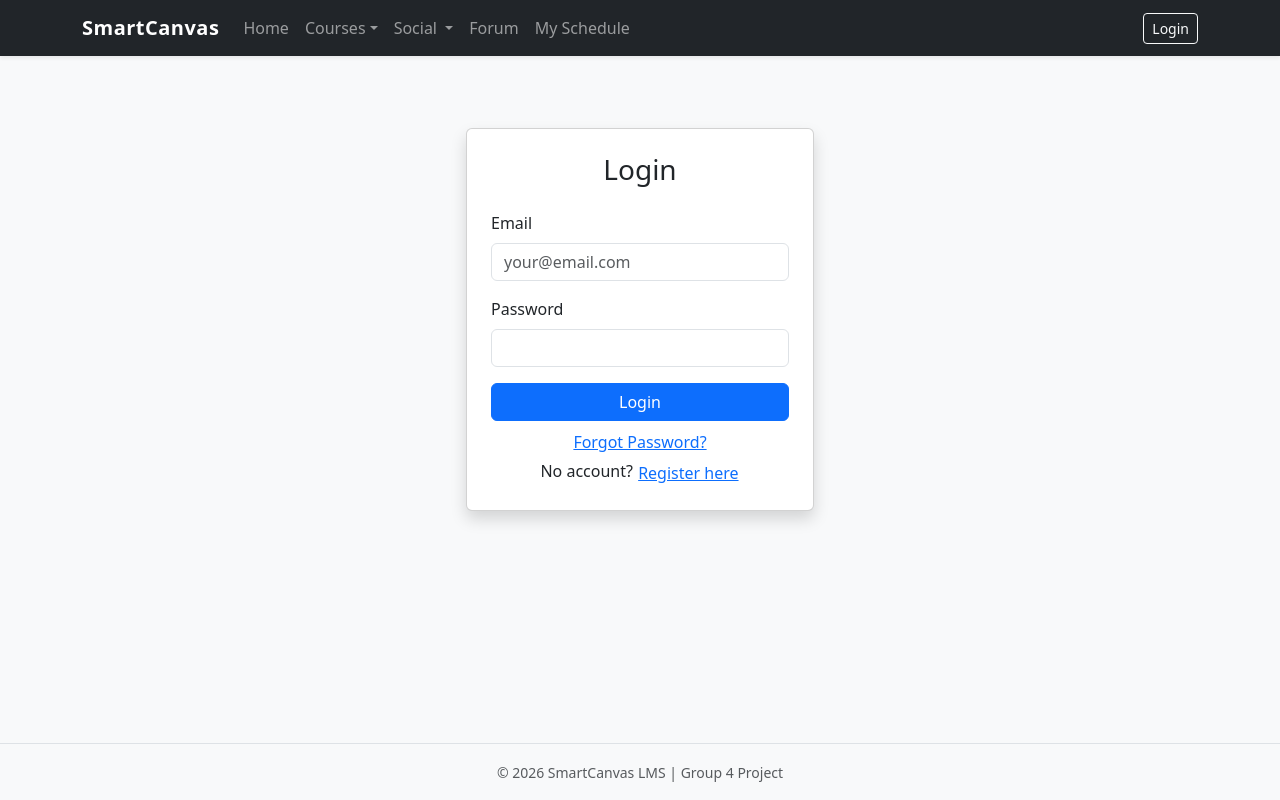
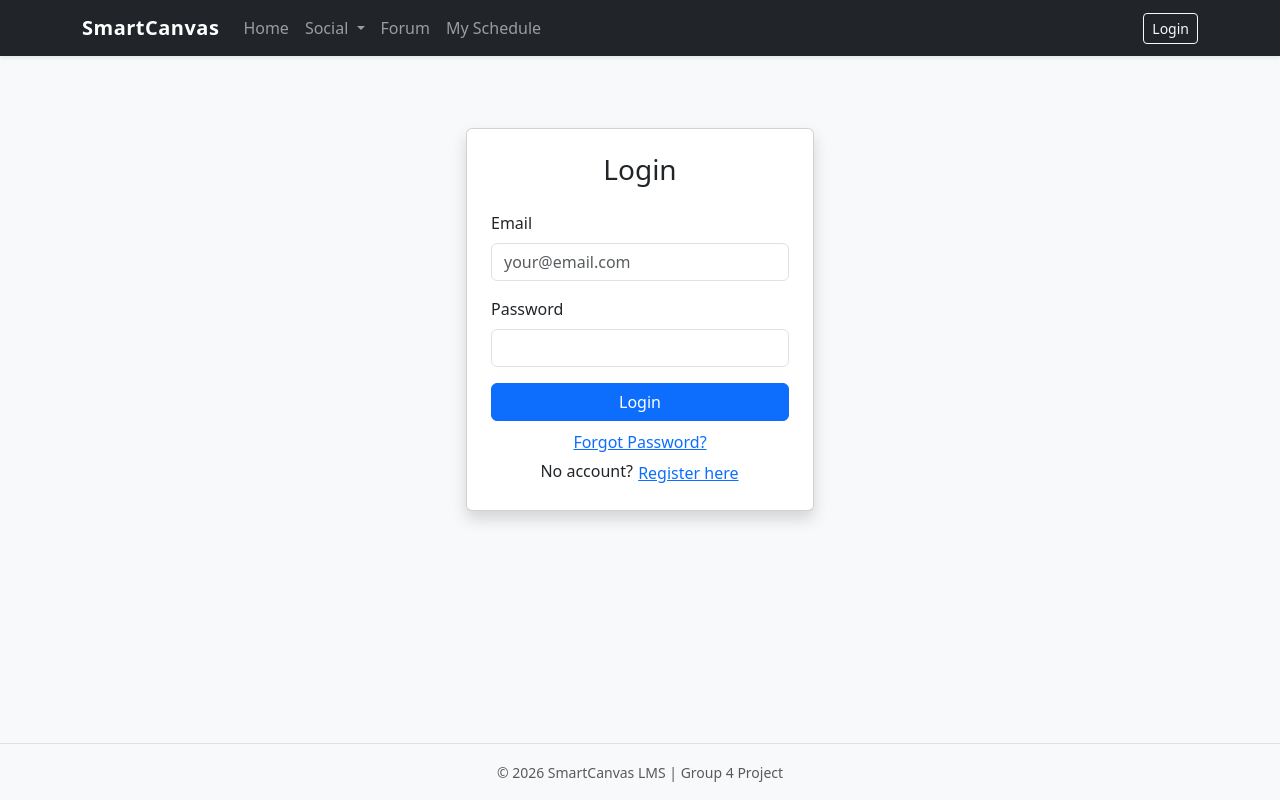
Before and after one commit to srddch/COS30043_Project, a Vue app: page /login in a window 1280 px wide. Built offline with nearby package versions, Linux system fonts and the light colour scheme.

Commit message:
Update Navbar.vue

```diff
--- a/src/components/Navbar.vue
+++ b/src/components/Navbar.vue
@@ -39,7 +39,7 @@ const logout = () => {
           </li>
 
           <!-- Courses Dropdown with Hover functionality -->
-          <li class="nav-item dropdown course-dropdown">
+          <li class="nav-item dropdown course-dropdown"  v-if="user && user.role === 'student'">
             <a class="nav-link dropdown-toggle d-flex align-items-center" href="#" id="navbarDropdown" role="button" data-bs-toggle="dropdown" aria-expanded="false">
               Courses
               <span v-if="selectionStore.enrolledUnits.length > 0" class="badge bg-primary ms-2 rounded-pill small">
```
